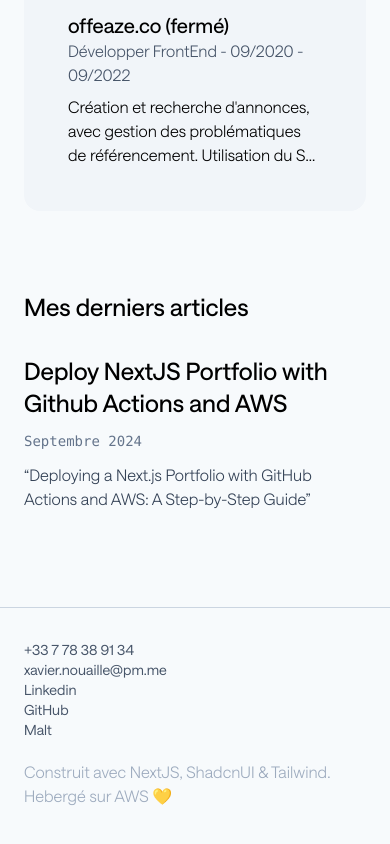
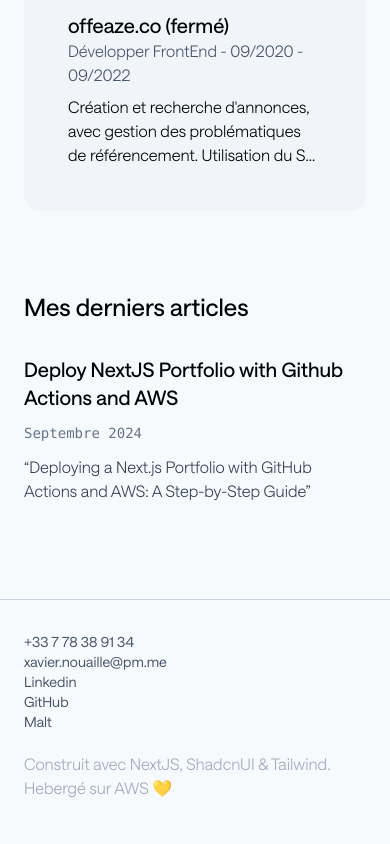
Before and after one commit to xaviernouaille/xaviernouaille.com, a Next.js app: page / in a window 390 px wide. Shown: the part 2820-3664 px from the top of the page. Built offline with nearby package versions, Linux system fonts and the light colour scheme.

Commit message:
style(articles): title font size adjustement

```diff
--- a/src/app/page.tsx
+++ b/src/app/page.tsx
@@ -90,7 +90,9 @@
               key={article.title}
               href={article.url}
             >
-              <h3 className='text-2xl font-medium'>{article.title}</h3>
+              <h3 className='text-xl md:text-2xl font-medium'>
+                {article.title}
+              </h3>
               <p className='font-mono text-thin text-sm text-slate-500'>
                 {article.date}
               </p>
```
